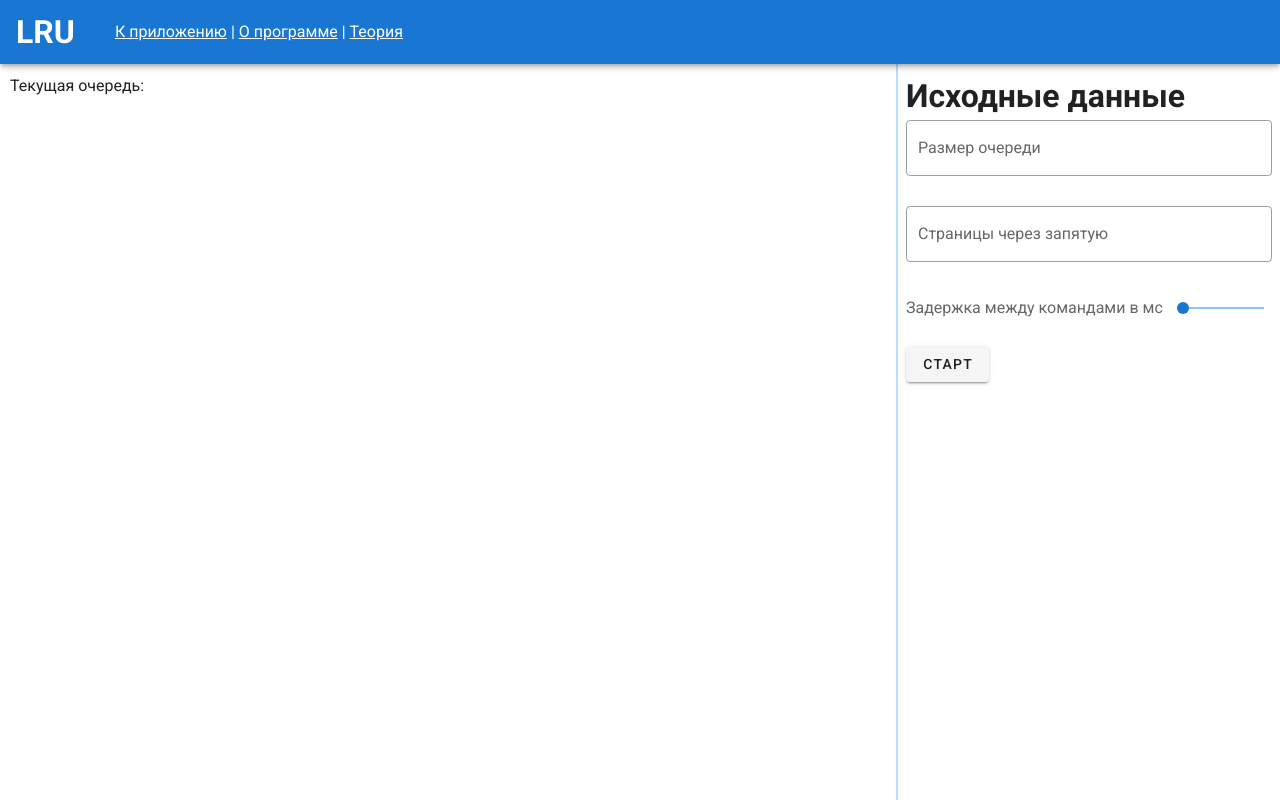
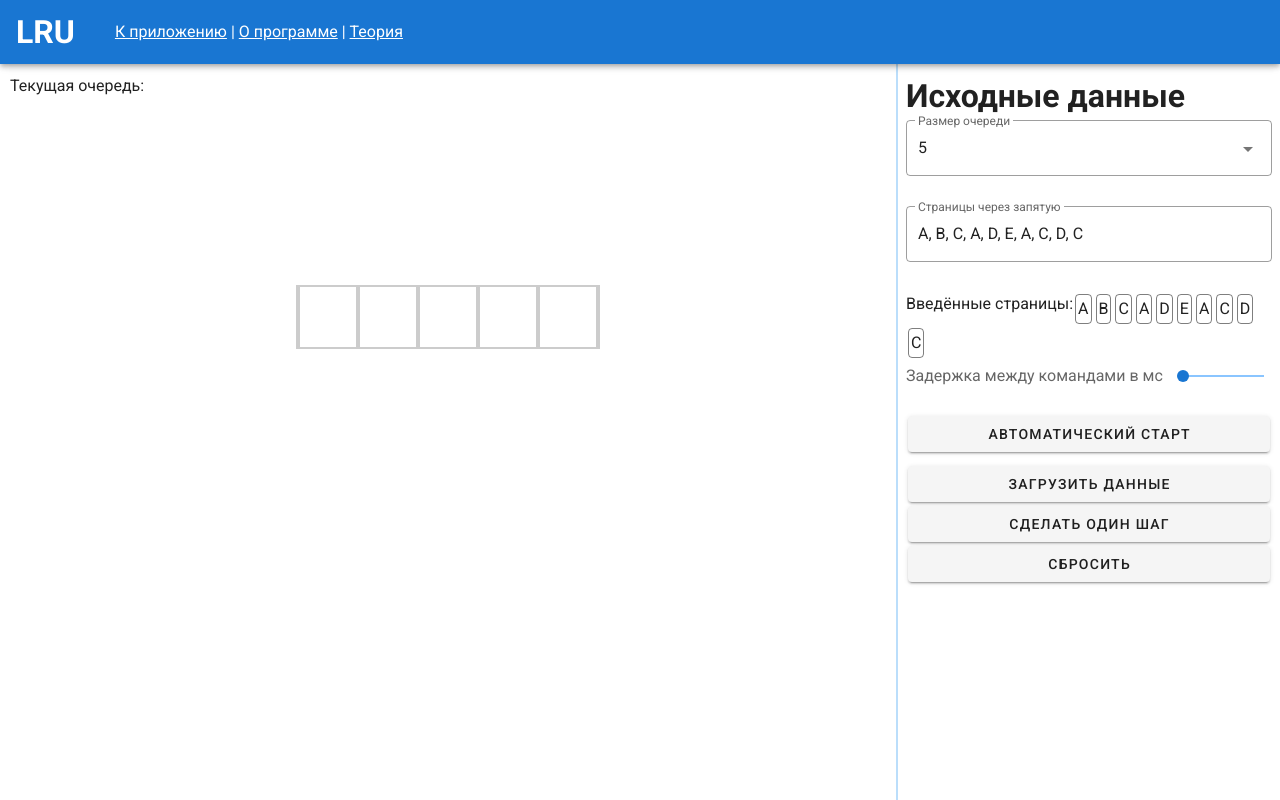
Before and after one commit to aleasper/lru_simulator, a Vue app: page / in a window 1280 px wide. Built offline with nearby package versions, Linux system fonts and the light colour scheme.

Commit message:
Add lru alg visualisation

```diff
--- a/src/components/LRUVisualizer.vue
+++ b/src/components/LRUVisualizer.vue
@@ -4,37 +4,126 @@
       <div class="page-list-wrapper">
         Текущая очередь:
         <div
-            v-for="(page, index) in pagesList"
+            v-for="(page, index) in pagesListCopy"
             :key="index"
             class="page-container"
         >
           {{page}}
         </div>
       </div>
-
     </div>
-    <div>
-
+    <div class="visualisation-container">
+      <div class="memory-container"
+           v-if="queueSize !== undefined && queueSize.length !== 0"
+      >
+        <div
+            v-for="i in queueSize"
+            :key="i"
+        >
+          <div class="memory-page-container">
+            {{buffer[i-1]}}
+          </div>
+        </div>
+      </div>
     </div>
   </div>
 </template>
 
 <script>
+function sleep(ms) {
+  return new Promise(resolve => setTimeout(resolve, ms));
+}
+
 export default {
   name: "LRUVisualizer",
   props: ['pagesList', 'queueSize', 'delay'],
   data: () => ({
+    buffer: [],
+    pagesListCopy: [],
 
   }),
   methods: {
-    start: function (){
-      console.log('start!');
+    start: async function (){
+      this.reInit();
+      await sleep(this.delay);
+      for (let i = 0; i !== this.pagesList.length; ++i){
+        await sleep(this.delay);
+        this.add();
+      }
+    },
+    addToQueue: function (el){
+      if (this.buffer.includes(el)){
+        if (this.buffer[0] !== el) {
+          let findEl = false;
+          for (let i = this.buffer.length - 1; i >= 0; --i) {
+            if (!findEl && this.buffer[i] !== el){
+              continue;
+            } else {
+              findEl = true;
+              if (i !== 0) {
+                this.buffer[i] = this.buffer[i - 1]
+              } else {
+                this.buffer[0] = el;
+              }
+            }
+          }
+          this.buffer[0] = el;
+        } else {
+          this.buffer[0] = el;
+        }
+      } else {
+        let emptyEls = this.buffer.filter(x => x===' ').length;
+        if (emptyEls !== 0){
+          this.buffer[this.queueSize - (emptyEls)] = el;
+        } else {
+          for (let i = this.buffer.length - 1; i !== 0; --i) {
+            this.buffer[i] = this.buffer[i-1];
+          }
+          this.buffer[0] = el;
+        }
+      }
+    },
+    add: function (){
+      if (this.pagesListCopy.length !== 0) {
+        let el = this.pagesListCopy[this.pagesListCopy.length - 1]
+        this.pagesListCopy.splice(-1, 1);
+        this.addToQueue(el);
+      }
+    },
+    reInit: function (){
+      console.log('reinit');
+      this.buffer = [];
+      for (let i = 0; i !== this.queueSize; ++i){
+        this.buffer.push(' ');
+      }
+      this.pagesListCopy = [...this.pagesList];
     }
-  }
+  },
+  mounted() {
+    this.reInit();
+  },
 }
 </script>
 
 <style scoped>
+.visualisation-container{
+  display: flex;
+  flex-direction: column;
+  align-items: center;
+}
+.memory-container{
+  border: 2px solid rgba(0, 0, 0, 0.2);
+  display: flex;
+  flex-direction: row;
+}
+.memory-page-container{
+  width: 60px;
+  height: 60px;
+  border-left: 2px solid rgba(0, 0, 0, 0.2);
+  border-right: 2px solid rgba(0, 0, 0, 0.2);
+  font-size: 45px;
+  text-align: center;
+}
 .visualizer-main-wrapper{
   width: 100%;
   height: 100%;
--- a/src/views/Home.vue
+++ b/src/views/Home.vue
@@ -4,8 +4,8 @@
       <LRUVisualizer
           ref="LRUVisualizer"
           v-bind:pages-list="arrayPages"
-          v-bind:queue-size="queueSize"
-          v-bind:delay="delay"
+          v-bind:queue-size="parseInt(queueSize)"
+          v-bind:delay="parseInt(delay)"
       ></LRUVisualizer>
     </div>
     <div class="vertical-divider">
@@ -13,11 +13,12 @@
     <div class="lru-settings-div">
       <h1>Исходные данные</h1>
       <div class="queue-size-input">
-        <v-text-field
+        <v-select
+            :items="queueSizeList"
             label="Размер очереди"
+            outlined
             v-model="queueSize"
-            outlined
-        ></v-text-field>
+        ></v-select>
       </div>
       <div>
         <v-text-field
@@ -41,14 +42,20 @@
       <div>
         <v-slider
             label="Задержка между командами в мс"
-            max="1000"
-            min="10"
+            max="2000"
+            min="100"
             thumb-label
             v-model="delay"
         ></v-slider>
       </div>
-      <div>
-        <v-btn v-on:click="start">Старт</v-btn>
+      <div class="actions-div">
+        <v-btn class="action-btn" v-on:click="autoStart">Автоматический старт</v-btn>
+        <div class="manual-actions-div">
+          <v-btn class="action-btn" v-on:click="loadData">Загрузить данные</v-btn>
+          <v-btn class="action-btn" v-on:click="step">Сделать один шаг</v-btn>
+          <v-btn class="action-btn" v-on:click="reStart">Сбросить</v-btn>
+        </div>
+
       </div>
     </div>
   </div>
@@ -64,15 +71,18 @@ export default {
     LRUVisualizer
   },
   data:  () => ({
-    queueSize: '',
-    pages: '',
+    queueSize: 5,
+    pages: 'A, B, C, A, D, E, A, C, D, C',
     arrayPages: [],
-    delay: 10,
+    delay: 100,
+    queueSizeList: [2, 3, 4, 5, 6, 7, 8],
   }),
   methods: {
     pagesRule: function (){
       this.arrayPages = [];
-      let t  = this.pages.split(',');
+      let temp = this.pages.replaceAll(' ', '');
+      let t  = temp.split(',');
+
       for (let i in t){
         if (t[i] !== '' && t[i] !== ' '){
           this.arrayPages.push(t[i]);
@@ -80,8 +90,25 @@ export default {
       }
       return true;
     },
-    start: function (){
-      this.$refs.LRUVisualizer.start();
+    autoStart: function (){
+      if (this.pages.replaceAll(' ', '') !== ''){
+        this.$refs.LRUVisualizer.start();
+      }
+    },
+    step: function (){
+      if (this.pages.replaceAll(' ', '') !== ''){
+        this.$refs.LRUVisualizer.add();
+      }
+    },
+    loadData: function (){
+      if (this.pages.replaceAll(' ', '') !== ''){
+        this.$refs.LRUVisualizer.reInit();
+      }
+    },
+    reStart: function (){
+      if (this.pages.replaceAll(' ', '') !== ''){
+        this.$refs.LRUVisualizer.reInit();
+      }
     }
   },
   watch: {
@@ -89,6 +116,18 @@ export default {
 }
 </script>
 <style scoped>
+.action-btn{
+  margin: 2px;
+}
+.manual-actions-div{
+  margin: 10px 0;
+  display: flex;
+  flex-direction: column;
+}
+.actions-div{
+  display: flex;
+  flex-direction: column;
+}
 .home-div{
   width: 100%;
   height: 100%;
```
